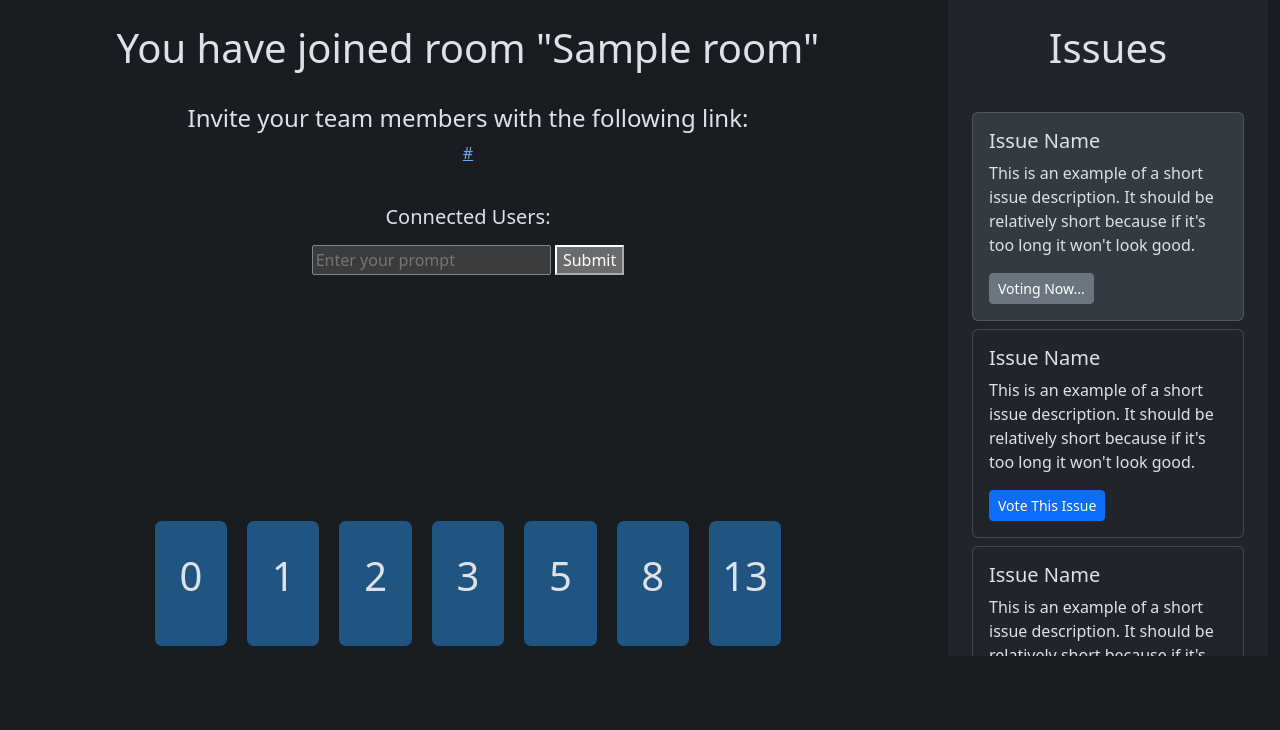
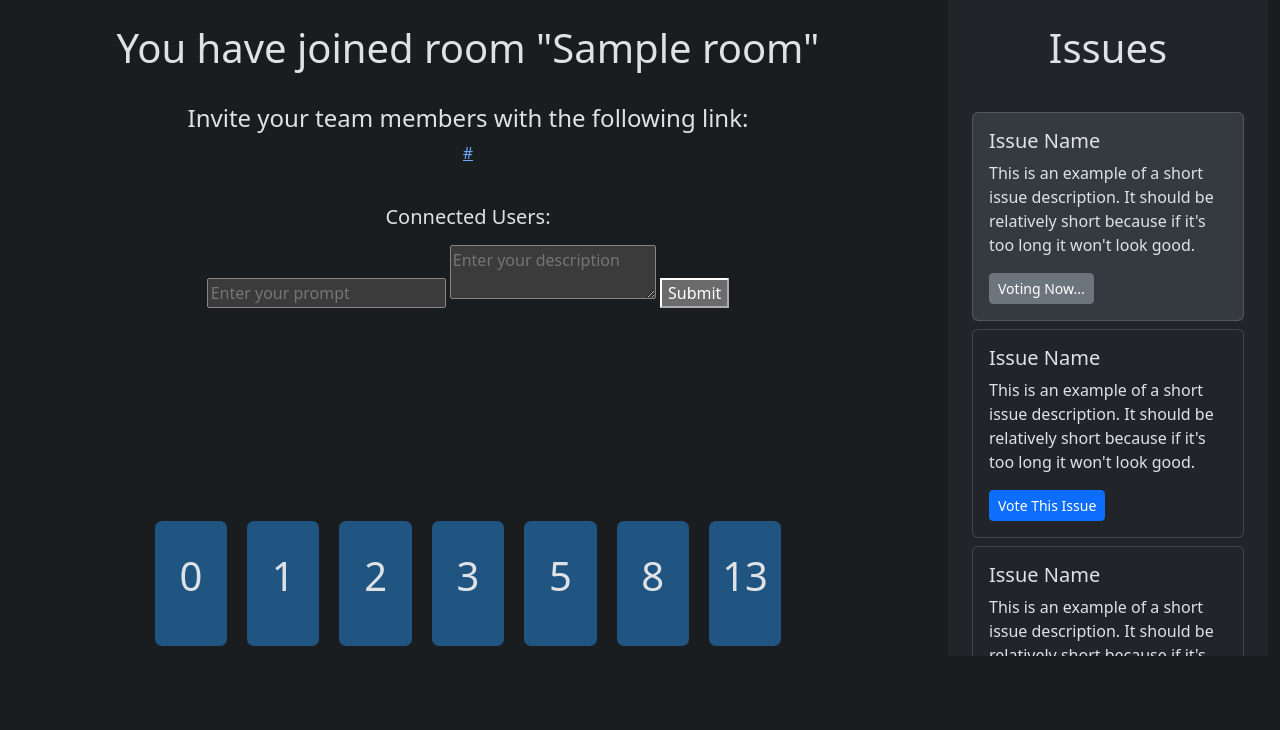
Before and after one commit to zraza-riis/planning-poker, a Flask app: page /room/1 in a window 1280 px wide. Shown: the part 70-800 px from the top of the page. Run offline with Flask 3, Linux system fonts and the light colour scheme; tables that the repository leaves empty hold one stand-in row (values such as "Sample post"); some libraries are stand-ins or nearby versions.

Commit message:
prompt details added on the backend

```diff
--- a/app/main/routes.py
+++ b/app/main/routes.py
@@ -100,13 +100,14 @@ def get_connected_players(room_uuid):
 def handle_new_prompt(data):
     room_uuid = data['room_uuid']
     prompt_title = data['prompt_title']
+    prompt_description = data['prompt_description']
 
-    print(f"Received new_prompt in room {room_uuid}: {prompt_title}")
+    print(f"Received new_prompt in room {room_uuid}: {prompt_title} {prompt_description}")
 
     room = Room.query.filter_by(uuid=room_uuid).first_or_404()
 
-    new_prompt = Prompt(title=prompt_title)
+    new_prompt = Prompt(title=prompt_title, description=prompt_description)
     db.session.add(new_prompt)
     db.session.commit()
 
-    socketio.emit('new_prompt', {'prompt_title': prompt_title}, namespace='/')
+    socketio.emit('new_prompt', {'prompt_id': new_prompt.id, 'prompt_title': prompt_title, 'prompt_description': prompt_description}, namespace='/')
--- a/app/templates/room.html
+++ b/app/templates/room.html
@@ -49,6 +49,7 @@
 
                 <form id="promptForm">
                     <input type="text" id="promptInput" placeholder="Enter your prompt" required>
+                    <textarea id="promptDescription" placeholder="Enter your description"></textarea>
                     <button type="submit">Submit</button>
                 </form>
                 <br>
@@ -157,7 +158,7 @@
 
     // Handle a new Prompt getting created
     socket.on('new_prompt', function(data) {
-        console.log('New prompt submitted:', data.prompt_title);
+        console.log('New prompt submitted:', data.prompt_title, data.prompt_description, data.prompt_id);
     });
 
     socket.on('player_joined', function(data) {
@@ -174,10 +175,12 @@
         event.preventDefault();
 
         var promptInput = document.getElementById('promptInput').value;
+        var promptDescription = document.getElementById('promptDescription').value;
 
-        socket.emit('new_prompt', {'room_uuid': '{{ room.uuid }}', 'prompt_title': promptInput});
+        socket.emit('new_prompt', {'room_uuid': '{{ room.uuid }}', 'prompt_title': promptInput, 'prompt_description': promptDescription});
 
         document.getElementById('promptInput').value = '';
+        document.getElementById('promptDescription').value = '';
 
     });
 
```
